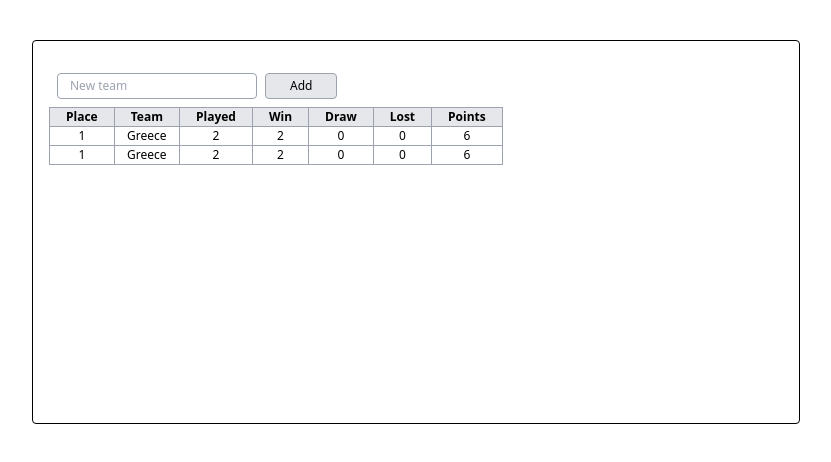
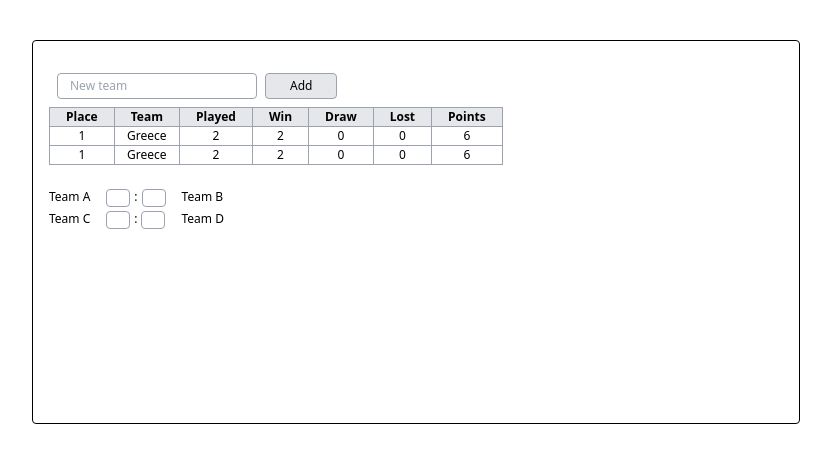
Before and after one commit to saulius-b/Football-Scores-Table, a React (Create React App) app: page / in a window 1280 px wide. Shown: the top 462 px of the page, without its empty margins (224-1055 px from the left). Built offline with nearby package versions, Linux system fonts and the light colour scheme.

Commit message:
ScoreInput styling added

```diff
--- a/src/components/ScoreInput.tsx
+++ b/src/components/ScoreInput.tsx
@@ -1,5 +1,54 @@
 import React from "react";
 
 export function ScoreInput() {
-  return <div></div>;
+  return (
+    <div className="flex flex-col gap-1">
+      <div className="flex">
+        <div className="flex gap-4">
+          <div>Team A</div>
+          <input
+            className="border border-gray-400 rounded w-6 text-center"
+            type={"text"}
+            onChange={() => {
+              console.log("scoreInput onChange");
+            }}
+          ></input>
+        </div>
+        <div className="px-1">:</div>
+        <div className="flex gap-4">
+          <input
+            className="border border-gray-400 rounded w-6 text-center"
+            type={"text"}
+            onChange={() => {
+              console.log("scoreInput onChange");
+            }}
+          ></input>
+          <div>Team B</div>
+        </div>
+      </div>
+      <div className="flex">
+        <div className="flex gap-4">
+          <div>Team C</div>
+          <input
+            className="border border-gray-400 rounded w-6 text-center"
+            type={"text"}
+            onChange={() => {
+              console.log("scoreInput onChange");
+            }}
+          ></input>
+        </div>
+        <div className="px-1">:</div>
+        <div className="flex gap-4">
+          <input
+            className="border border-gray-400 rounded w-6 text-center"
+            type={"text"}
+            onChange={() => {
+              console.log("scoreInput onChange");
+            }}
+          ></input>
+          <div>Team D</div>
+        </div>
+      </div>
+    </div>
+  );
 }
```
